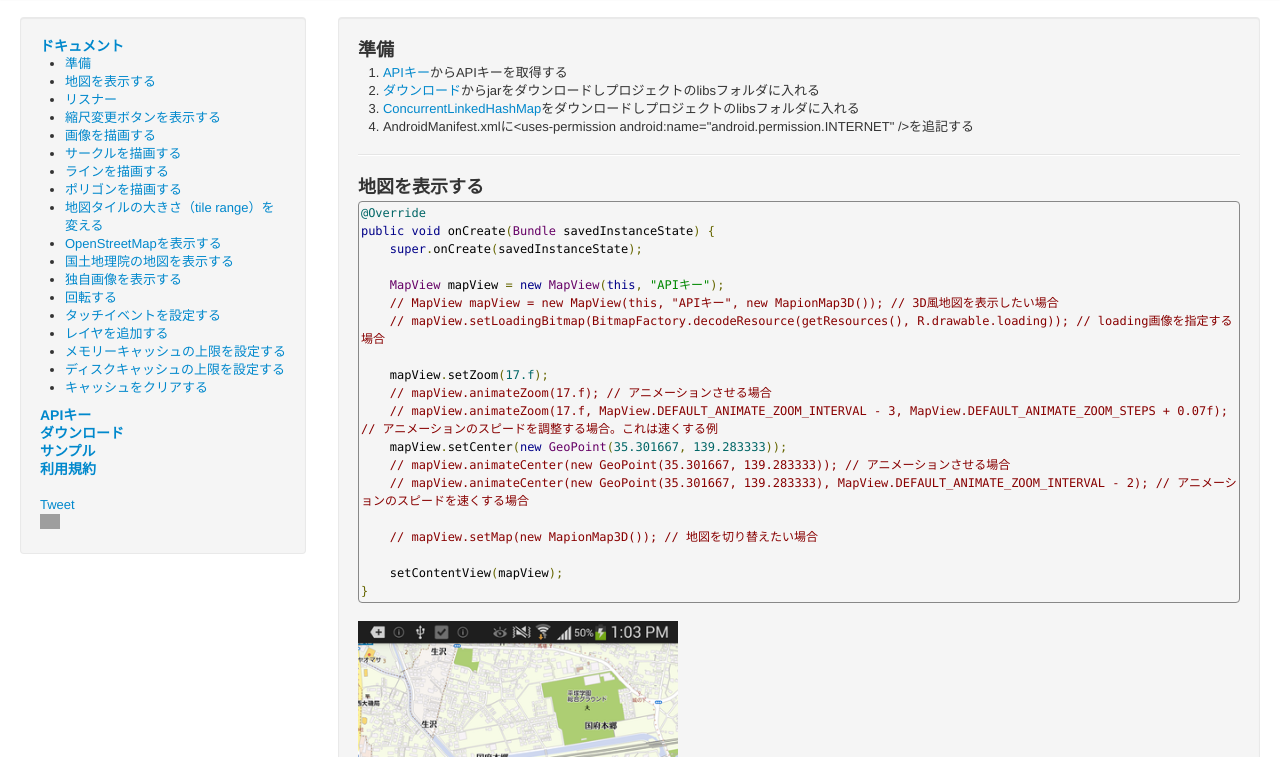
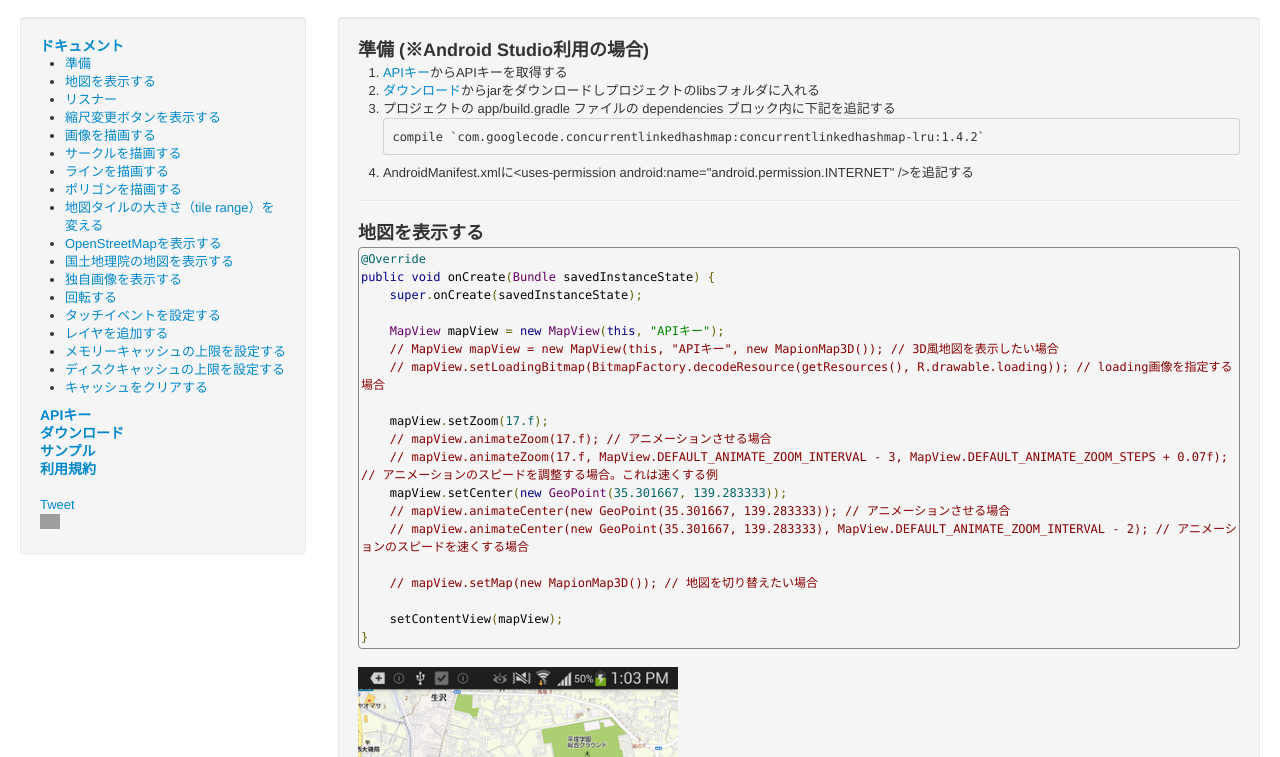
Before and after one commit to t-hara/MapionMaps-for-Android-Sample, a plain HTML site: page document.html in a window 1280 px wide. Shown: the part 43-800 px from the top of the page. Drawn offline with nearby package versions, Linux system fonts and the light colour scheme; grey boxes are pictures that could not be loaded; a script that the page names is missing.

Commit message:
ConcurrentLinkedHashmapの準備をgradleに記述

```diff
--- a/document.html
+++ b/document.html
@@ -105,11 +105,11 @@
         <div class="span9">
           <!--Body content-->
           <div class="well">
-            <h3><a name="prepare"></a>準備</h3>
+            <h3><a name="prepare"></a>準備 (※Android Studio利用の場合)</h3>
             <ol>
               <li><a href="apikey.html">APIキー</a>からAPIキーを取得する</li>
               <li><a href="download.html">ダウンロード</a>からjarをダウンロードしプロジェクトのlibsフォルダに入れる</li>
-              <li><a href="https://code.google.com/p/concurrentlinkedhashmap/">ConcurrentLinkedHashMap</a>をダウンロードしプロジェクトのlibsフォルダに入れる</li>
+              <li>プロジェクトの app/build.gradle ファイルの dependencies ブロック内に下記を追記する<br><pre>compile `com.googlecode.concurrentlinkedhashmap:concurrentlinkedhashmap-lru:1.4.2`</pre></li>
               <li>AndroidManifest.xmlに&lt;uses-permission android:name="android.permission.INTERNET" /&gt;を追記する</li>
             </ol>
 
```
